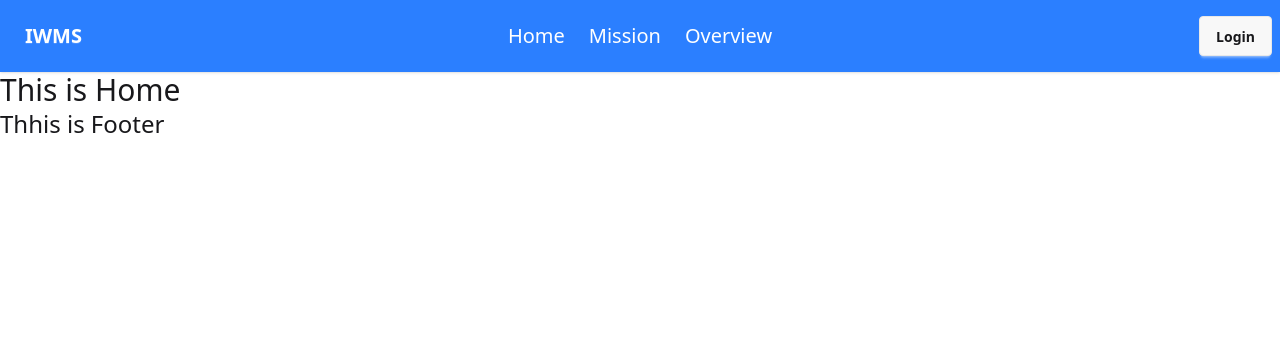
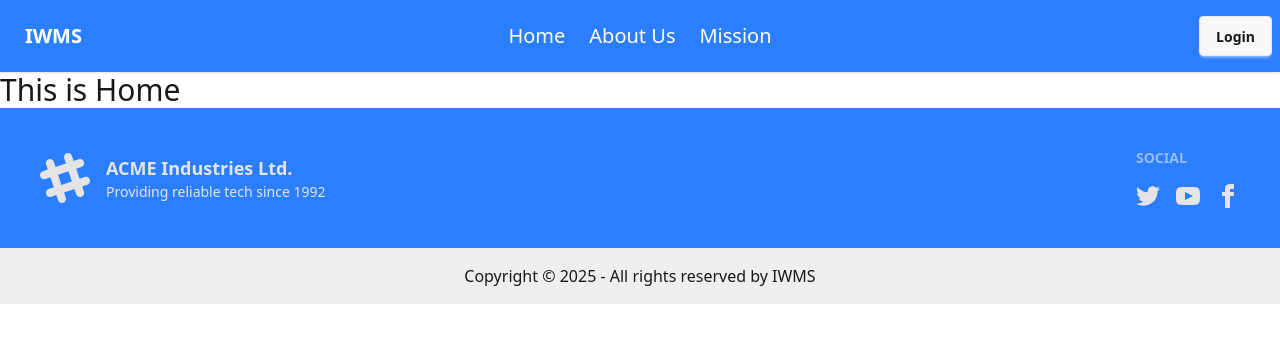
Before and after one commit to hossainta1/integrated-waste-management-system-ui, a React (Vite) app: page / in a window 1280 px wide. Shown: the top 342 px of the page. Built offline with nearby package versions, Linux system fonts and the light colour scheme.

Commit message:
Create Footer

```diff
--- a/src/Pages/Shared/Footer/Footer.jsx
+++ b/src/Pages/Shared/Footer/Footer.jsx
@@ -1,11 +1,79 @@
+const Footer = () => {
+  return (
+    <div>
+      <footer>
+        <div className="footer bg-blue-500 text-neutral-content p-10 flex justify-between items-center ">
+          {/* Left Section */}
+          <aside className="flex items-center gap-4">
+            <svg
+              width="50"
+              height="50"
+              viewBox="0 0 24 24"
+              xmlns="http://www.w3.org/2000/svg"
+              fillRule="evenodd"
+              clipRule="evenodd"
+              className="fill-current"
+            >
+              <path d="M22.672 15.226l-2.432.811.841 2.515c.33 1.019-.209 2.127-1.23 2.456-1.15.325-2.148-.321-2.463-1.226l-.84-2.518-5.013 1.677.84 2.517c.391 1.203-.434 2.542-1.831 2.542-.88 0-1.601-.564-1.86-1.314l-.842-2.516-2.431.809c-1.135.328-2.145-.317-2.463-1.229-.329-1.018.211-2.127 1.231-2.456l2.432-.809-1.621-4.823-2.432.808c-1.355.384-2.558-.59-2.558-1.839 0-.817.509-1.582 1.327-1.846l2.433-.809-.842-2.515c-.33-1.02.211-2.129 1.232-2.458 1.02-.329 2.13.209 2.461 1.229l.842 2.515 5.011-1.677-.839-2.517c-.403-1.238.484-2.553 1.843-2.553.819 0 1.585.509 1.85 1.326l.841 2.517 2.431-.81c1.02-.33 2.131.211 2.461 1.229.332 1.018-.21 2.126-1.23 2.456l-2.433.809 1.622 4.823 2.433-.809c1.242-.401 2.557.484 2.557 1.838 0 .819-.51 1.583-1.328 1.847m-8.992-6.428l-5.01 1.675 1.619 4.828 5.011-1.674-1.62-4.829z"></path>
+            </svg>
+            <div>
+              <p className="text-lg font-bold">ACME Industries Ltd.</p>
+              <p>Providing reliable tech since 1992</p>
+            </div>
+          </aside>
 
+          {/* Right Section */}
+          <nav className="text-right">
+            <h6 className="footer-title">Social</h6>
+            <div className="flex gap-4">
+              <a>
+                <svg
+                  xmlns="http://www.w3.org/2000/svg"
+                  width="24"
+                  height="24"
+                  viewBox="0 0 24 24"
+                  className="fill-current"
+                >
+                  <path d="M24 4.557c-.883.392-1.832.656-2.828.775 1.017-.609 1.798-1.574 2.165-2.724-.951.564-2.005.974-3.127 1.195-.897-.957-2.178-1.555-3.594-1.555-3.179 0-5.515 2.966-4.797 6.045-4.091-.205-7.719-2.165-10.148-5.144-1.29 2.213-.669 5.108 1.523 6.574-.806-.026-1.566-.247-2.229-.616-.054 2.281 1.581 4.415 3.949 4.89-.693.188-1.452.232-2.224.084.626 1.956 2.444 3.379 4.6 3.419-2.07 1.623-4.678 2.348-7.29 2.04 2.179 1.397 4.768 2.212 7.548 2.212 9.142 0 14.307-7.721 13.995-14.646.962-.695 1.797-1.562 2.457-2.549z"></path>
+                </svg>
+              </a>
+              <a>
+                <svg
+                  xmlns="http://www.w3.org/2000/svg"
+                  width="24"
+                  height="24"
+                  viewBox="0 0 24 24"
+                  className="fill-current"
+                >
+                  <path d="M19.615 3.184c-3.604-.246-11.631-.245-15.23 0-3.897.266-4.356 2.62-4.385 8.816.029 6.185.484 8.549 4.385 8.816 3.6.245 11.626.246 15.23 0 3.897-.266 4.356-2.62 4.385-8.816-.029-6.185-.484-8.549-4.385-8.816zm-10.615 12.816v-8l8 3.993-8 4.007z"></path>
+                </svg>
+              </a>
+              <a>
+                <svg
+                  xmlns="http://www.w3.org/2000/svg"
+                  width="24"
+                  height="24"
+                  viewBox="0 0 24 24"
+                  className="fill-current"
+                >
+                  <path d="M9 8h-3v4h3v12h5v-12h3.642l.358-4h-4v-1.667c0-.955.192-1.333 1.115-1.333h2.885v-5h-3.808c-3.596 0-5.192 1.583-5.192 4.615v3.385z"></path>
+                </svg>
+              </a>
+            </div>
+          </nav>
+        </div>
 
-const Footer = () => {
-    return (
-        <div>
-            <h2 className="text-2xl">Thhis is Footer</h2>
+        <div className="bg-base-300 text-center text-base-content p-4">
+          <aside>
+            <p>
+              Copyright © {new Date().getFullYear()} - All rights reserved by
+              IWMS
+            </p>
+          </aside>
         </div>
-    );
+      </footer>
+    </div>
+  );
 };
 
 export default Footer;
--- a/src/Pages/Shared/NavBar/NavBar.jsx
+++ b/src/Pages/Shared/NavBar/NavBar.jsx
@@ -2,8 +2,8 @@
 const NavBar = () => {
     const navOption = <>
     <li className="text-xl"><a>Home</a></li>
+    <li className="text-xl"><a>About Us</a></li>
     <li className="text-xl"><a>Mission</a></li>
-    <li className="text-xl"><a>Overview</a></li>
     </>
     return (
         <div>
```
